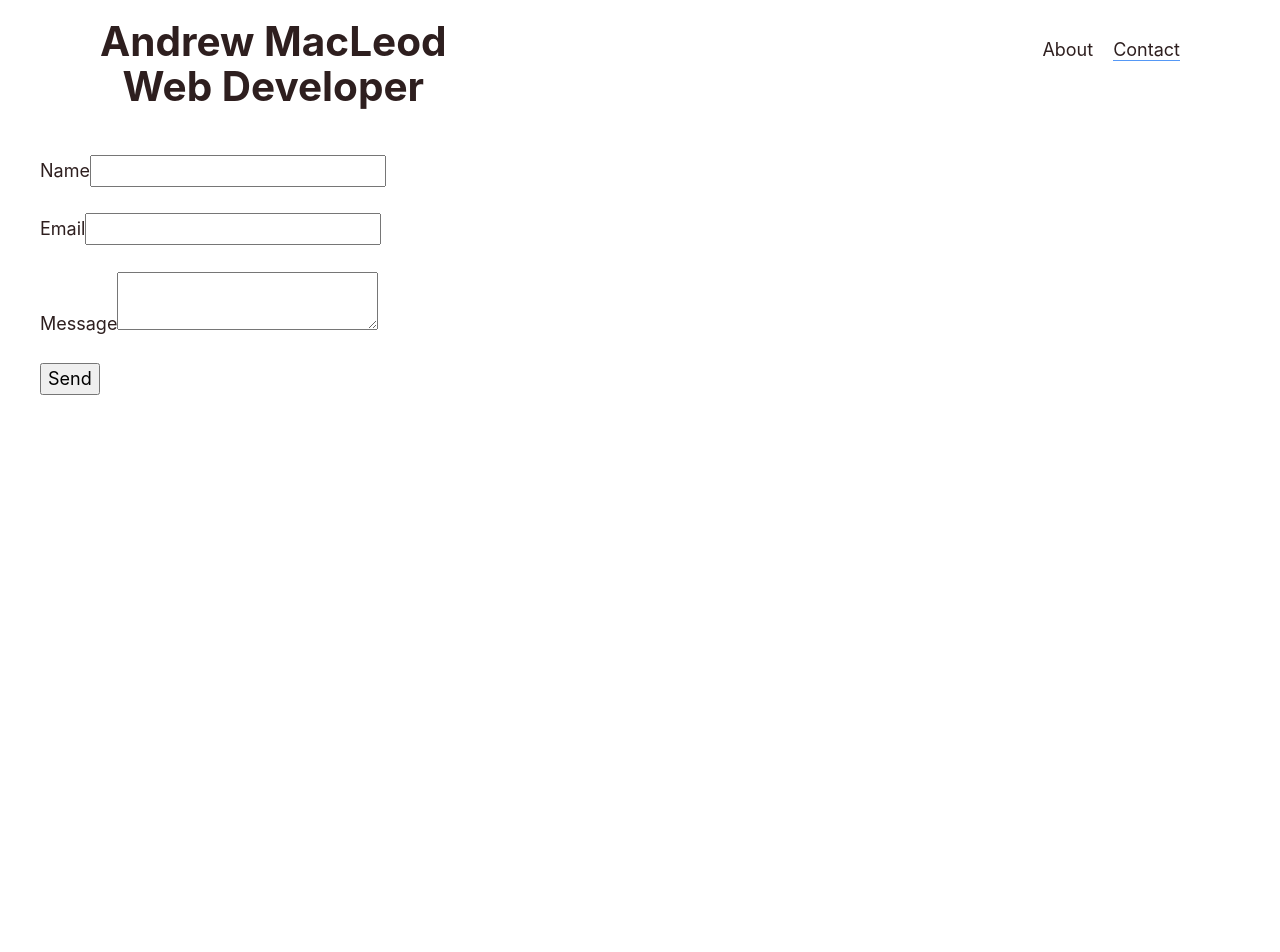
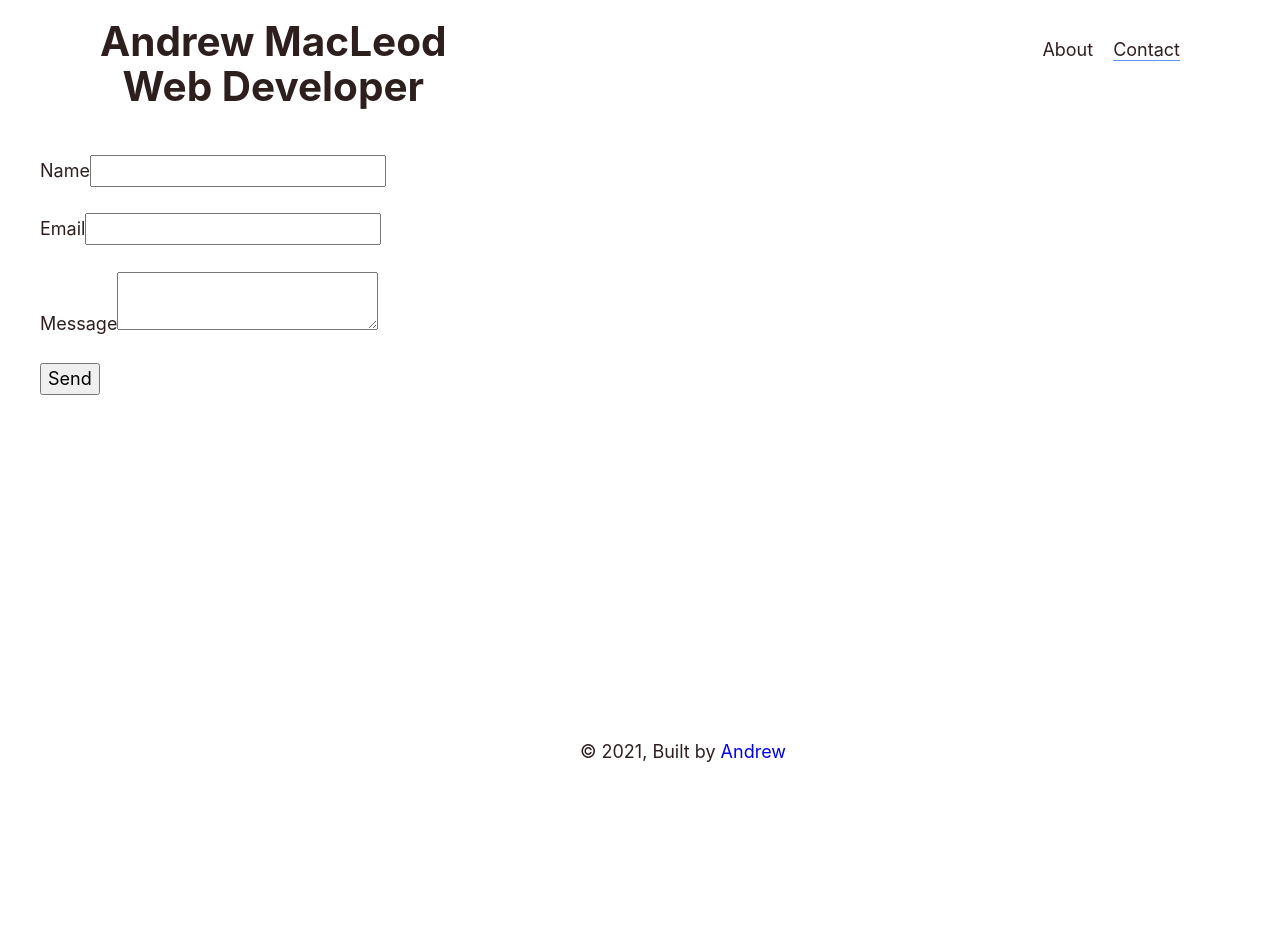
Before and after one commit to a6macleod/gatsby-personal-site, a Gatsby site: page /contact in a window 1280 px wide. Shown: the top 952 px of the page. After the commit the page ends 805 px from the top, so only its background shows below. Built offline with nearby package versions, Linux system fonts and the light colour scheme; Gatsby itself is replaced by a stand-in of ours.

Commit message:
style footer at bottom of viewport center

```diff
--- a/src/components/layout.js
+++ b/src/components/layout.js
@@ -8,15 +8,16 @@ import GlobalStyles from '../styles/GlobalStyles';
 
 const LayoutStles = styled.div`
   position: relative;
-  min-height: 100vh;
+  min-height: calc(100vh - 150px);
   overflow: hidden;
-  padding-bottom: 1000px;
+  padding-bottom: 100px;
 `;
 
 const FooterStyles = styled.footer`
   position: absolute;
   bottom: 0px;
   left: 45%;
+  padding-bottom: 40px;
 `;
 
 const Layout = ({ children }) => {
@@ -47,12 +48,14 @@ const Layout = ({ children }) => {
       <GlobalStyles />
       <Header siteTitle={data.site.siteMetadata?.title || `Title`} />
       <LayoutStles>
-        <main>{children}</main>
-        <FooterStyles>
-          © {new Date().getFullYear()}, Built by
-          {` `}
-          <a href="https://github.com/a6macleod">Andrew</a>
-        </FooterStyles>
+        <main>
+          {children}
+          <FooterStyles>
+            © {new Date().getFullYear()}, Built by
+            {` `}
+            <a href="https://github.com/a6macleod">Andrew</a>
+          </FooterStyles>
+        </main>
       </LayoutStles>
     </>
   );
```
